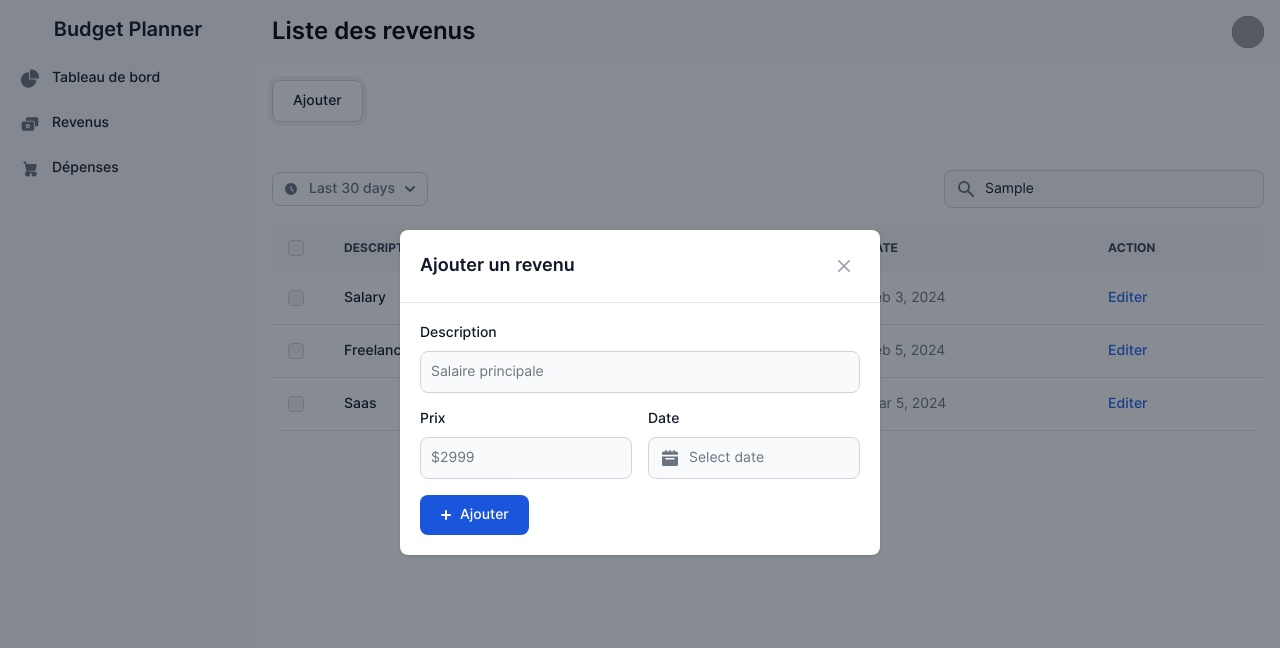
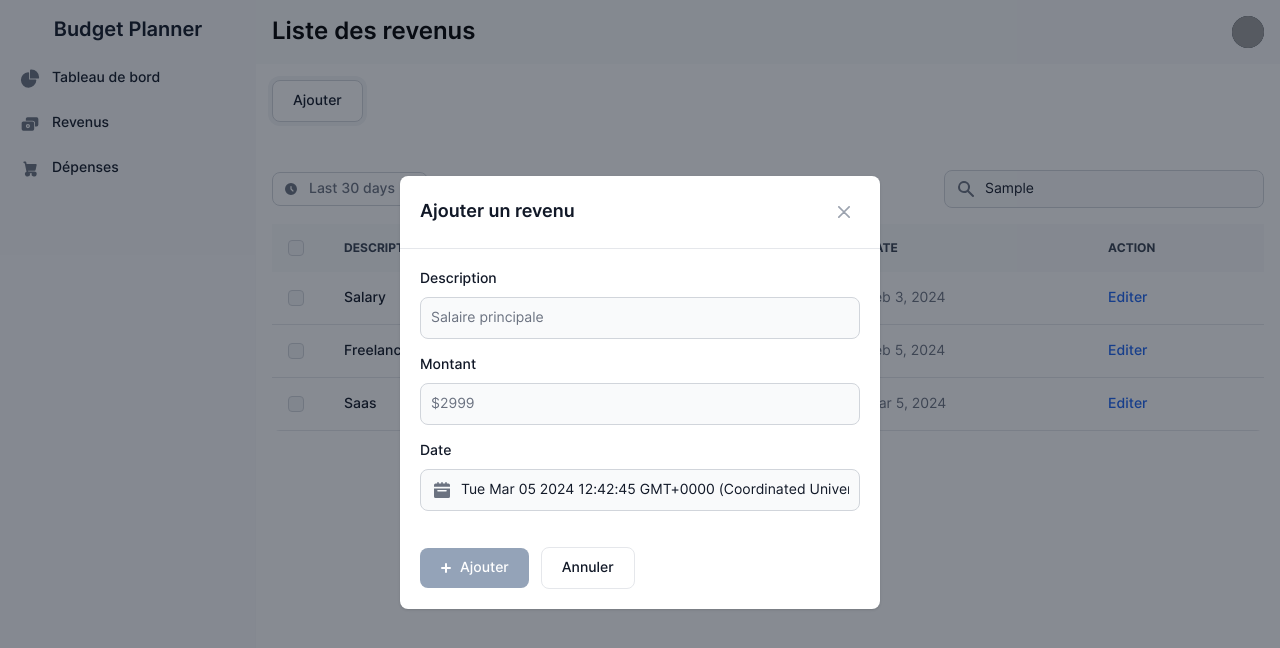
Before and after one commit to gitmbints/budget-planner, an Angular app: page /list in a window 1280 px wide. Both pictures are taken after typing "Sample" into the empty fields and a click on the button "Ajouter". Shown: the top 648 px of the page. Built offline with nearby package versions, Linux system fonts and the light colour scheme; grey boxes are pictures that could not be loaded.

Commit message:
Add create features on income module

```diff
--- a/package.json
+++ b/package.json
@@ -19,7 +19,6 @@
     "@angular/platform-browser-dynamic": "^16.2.0",
     "@angular/router": "^16.2.0",
     "flowbite": "^2.3.0",
-    "flowbite-datepicker": "^1.2.6",
     "rxjs": "~7.8.0",
     "tslib": "^2.3.0",
     "zone.js": "~0.13.0"
--- a/src/app/income/income-form/income-form.component.html
+++ b/src/app/income/income-form/income-form.component.html
@@ -39,7 +39,7 @@
         </button>
       </div>
       <!-- Modal body -->
-      <form class="p-4 md:p-5">
+      <form [formGroup]="incomeForm" class="p-4 md:p-5" (ngSubmit)="onSubmit()">
         <div class="grid gap-4 mb-4 grid-cols-2">
           <div class="col-span-2">
             <label
@@ -47,37 +47,38 @@
               class="block mb-2 text-sm font-medium text-gray-900 dark:text-white"
               >Description</label
             >
-            <input type="text" name="description" id="description"
-            class="bg-gray-50 border border-gray-300 text-gray-900 text-sm
-            rounded-lg focus:ring-primary-600 focus:border-primary-600 block
-            w-full p-2.5 dark:bg-gray-600 dark:border-gray-500
-            dark:placeholder-gray-400 dark:text-white
-            dark:focus:ring-primary-500 dark:focus:border-primary-500"
-            placeholder="Salaire principale" required= />
+            <input
+              type="text"
+              formControlName="description"
+              id="description"
+              class="bg-gray-50 border border-gray-300 text-gray-900 text-sm rounded-lg focus:ring-primary-600 focus:border-primary-600 block w-full p-2.5 dark:bg-gray-600 dark:border-gray-500 dark:placeholder-gray-400 dark:text-white dark:focus:ring-primary-500 dark:focus:border-primary-500 invalid:text-red-700 invalid:dark:text-red-500"
+              placeholder="Salaire principale"
+              required
+            />
           </div>
-          <div class="col-span-2 sm:col-span-1">
+          <div class="col-span-2">
             <label
-              for="price"
+              for="amount"
               class="block mb-2 text-sm font-medium text-gray-900 dark:text-white"
-              >Prix</label
+              >Montant</label
             >
             <input
               type="number"
-              name="price"
-              id="price"
+              formControlName="amount"
+              id="amount"
               class="bg-gray-50 border border-gray-300 text-gray-900 text-sm rounded-lg focus:ring-primary-600 focus:border-primary-600 block w-full p-2.5 dark:bg-gray-600 dark:border-gray-500 dark:placeholder-gray-400 dark:text-white dark:focus:ring-primary-500 dark:focus:border-primary-500"
               placeholder="$2999"
-              required=""
+              required
             />
           </div>
-          <div class="col-span-2 sm:col-span-1">
+          <div class="col-span-2">
             <label
               for="date"
               class="block mb-2 text-sm font-medium text-gray-900 dark:text-white"
               >Date</label
             >
 
-            <div class="relative max-w-sm">
+            <div class="relative">
               <div
                 class="absolute inset-y-0 start-0 flex items-center ps-3.5 pointer-events-none"
               >
@@ -94,8 +95,9 @@
                 </svg>
               </div>
               <input
+                id="date"
+                formControlName="date"
                 appFlowbiteDatepicker
-                datepicker-autohide
                 type="text"
                 class="bg-gray-50 border border-gray-300 text-gray-900 text-sm rounded-lg focus:ring-blue-500 focus:border-blue-500 block w-full ps-10 p-2.5 dark:bg-gray-700 dark:border-gray-600 dark:placeholder-gray-400 dark:text-white dark:focus:ring-blue-500 dark:focus:border-blue-500"
                 placeholder="Select date"
@@ -103,9 +105,12 @@
             </div>
           </div>
         </div>
+        <div class="flex items-center space-x-3 mt-9">
           <button
+            data-modal-toggle="crud-modal"
             type="submit"
-          class="text-white inline-flex items-center bg-blue-700 hover:bg-blue-800 focus:ring-4 focus:outline-none focus:ring-blue-300 font-medium rounded-lg text-sm px-5 py-2.5 text-center dark:bg-blue-600 dark:hover:bg-blue-700 dark:focus:ring-blue-800"
+            [disabled]="!incomeForm.valid"
+            class="text-white inline-flex items-center bg-blue-700 hover:bg-blue-800 focus:ring-4 focus:outline-none focus:ring-blue-300 font-medium rounded-lg text-sm px-5 py-2.5 text-center dark:bg-blue-600 dark:hover:bg-blue-700 dark:focus:ring-blue-800 disabled:bg-slate-400 disabled:cursor-not-allowed"
           >
             <svg
               class="me-1 -ms-1 w-5 h-5"
@@ -121,6 +126,14 @@
             </svg>
             Ajouter
           </button>
+          <button
+            data-modal-toggle="crud-modal"
+            type="button"
+            class="py-2.5 px-5 text-sm font-medium text-gray-900 focus:outline-none bg-white rounded-lg border border-gray-200 hover:bg-gray-100 hover:text-blue-700 focus:z-10 focus:ring-4 focus:ring-gray-100 dark:focus:ring-gray-700 dark:bg-gray-800 dark:text-gray-400 dark:border-gray-600 dark:hover:text-white dark:hover:bg-gray-700"
+          >
+            Annuler
+          </button>
+        </div>
       </form>
     </div>
   </div>
--- a/src/app/income/income-form/income-form.component.ts
+++ b/src/app/income/income-form/income-form.component.ts
@@ -1,8 +1,34 @@
 import { Component } from '@angular/core';
+import { FormBuilder, Validators } from '@angular/forms';
+import { Income } from '../income';
+import { IncomeService } from '../income.service';
 
 @Component({
   selector: 'app-income-form',
   templateUrl: './income-form.component.html',
   styleUrls: ['./income-form.component.scss'],
 })
-export class IncomeFormComponent {}
+export class IncomeFormComponent {
+  incomeForm = this.fb.group({
+    description: ['', Validators.required],
+    amount: ['', Validators.required],
+    date: [new Date()],
+  });
+
+  constructor(private fb: FormBuilder, private incomeService: IncomeService) {}
+
+  onSubmit() {
+    const formValues = this.incomeForm.value;
+
+    const newIncome: Income = {
+      id: Math.random() * 10_000_000,
+      description: formValues.description!,
+      amount: +formValues.amount!,
+      date: formValues.date!,
+    };
+
+    this.incomeService.addIncome(newIncome);
+
+    this.incomeForm.reset();
+  }
+}
--- a/src/app/income/income.module.ts
+++ b/src/app/income/income.module.ts
@@ -4,10 +4,11 @@ import { IncomeListComponent } from './income-list/income-list.component';
 import { IncomeRoutingModule } from './income.routing.module';
 import { IncomeService } from './income.service';
 import { IncomeFormComponent } from './income-form/income-form.component';
+import { ReactiveFormsModule } from '@angular/forms';
 
 @NgModule({
   declarations: [IncomeListComponent, IncomeFormComponent],
-  imports: [CommonModule, IncomeRoutingModule],
+  imports: [CommonModule, IncomeRoutingModule, ReactiveFormsModule],
   providers: [IncomeService],
 })
 export class IncomeModule {}
--- a/src/app/income/income.service.ts
+++ b/src/app/income/income.service.ts
@@ -13,4 +13,8 @@ export class IncomeService {
   getIncome(): Income[] {
     return this.income;
   }
+
+  addIncome(newIncome: Income): void {
+    this.income.push(newIncome);
+  }
 }
--- a/src/index.html
+++ b/src/index.html
@@ -1,11 +1,12 @@
-<!doctype html>
+<!DOCTYPE html>
 <html lang="en">
   <head>
-  <meta charset="utf-8">
+    <meta charset="utf-8" />
     <title>BudgetPlanner</title>
-  <base href="/">
-  <meta name="viewport" content="width=device-width, initial-scale=1">
-  <link rel="icon" type="image/x-icon" href="favicon.ico">
+    <base href="/" />
+    <meta name="viewport" content="width=device-width, initial-scale=1" />
+    <link rel="icon" type="image/x-icon" href="favicon.ico" />
+    <script src="https://cdnjs.cloudflare.com/ajax/libs/flowbite/2.3.0/datepicker.min.js"></script>
   </head>
   <body>
     <app-root></app-root>
--- a/tsconfig.json
+++ b/tsconfig.json
@@ -19,12 +19,8 @@
     "target": "ES2022",
     "module": "ES2022",
     "useDefineForClassFields": false,
-    "lib": ["ES2022", "dom"],
-    "paths": {
-      "flowbite-datepicker": ["node_modules/flowbite-datepicker"]
-    }
+    "lib": ["ES2022", "dom"]
   },
-  "include": ["src/**/*.ts", "src/**/*.d.ts"],
   "angularCompilerOptions": {
     "enableI18nLegacyMessageIdFormat": false,
     "strictInjectionParameters": true,
```
Also changed, not shown: src/app/app.module.ts (+6 -4 lines), 1 other file (tests, documents, lock files or other folders). Lines whose indentation alone changed are shown as unchanged.
